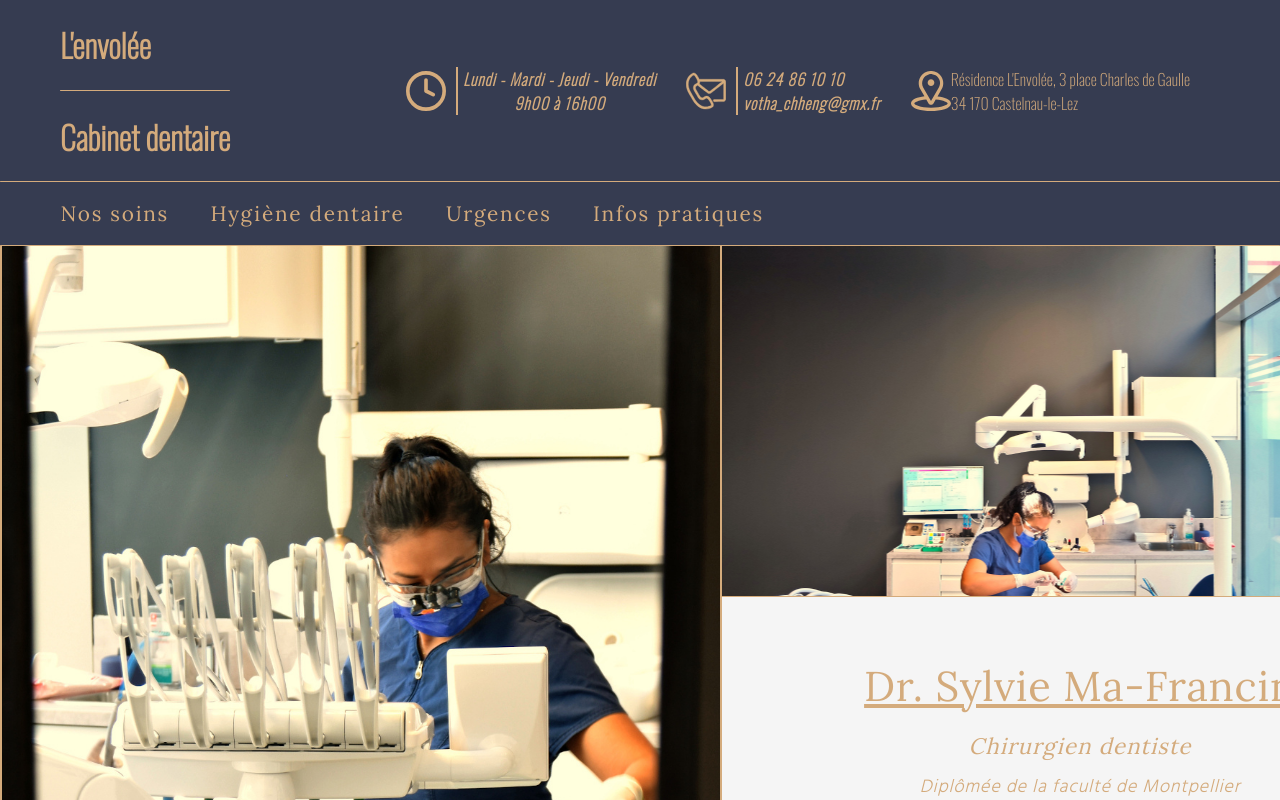
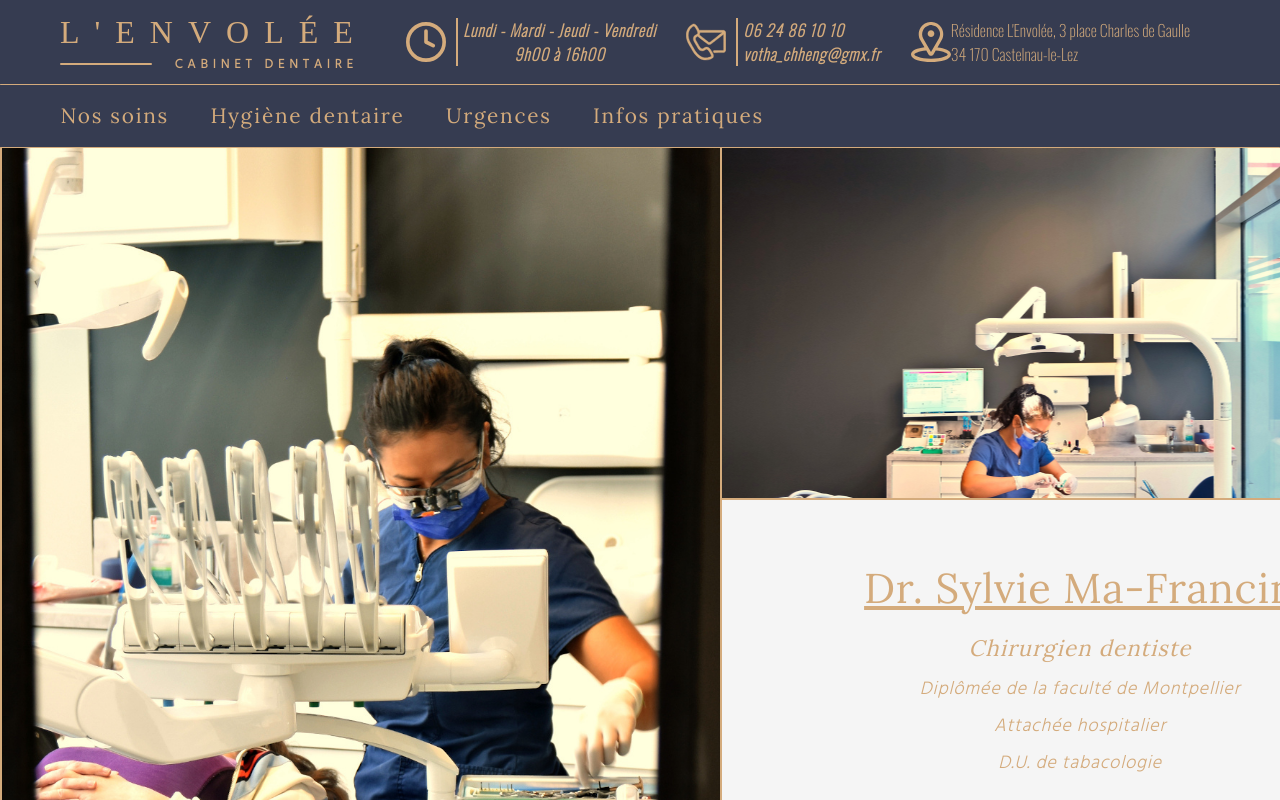
Before and after one commit to Votha-Chheng/cabinet-lenvolee, a Next.js app: page / in a window 1280 px wide. Shown: the top 800 px of the page. Built offline with nearby package versions, Linux system fonts and the light colour scheme; a web font is replaced by a local one.

Commit message:
Fixing bug

```diff
--- a/components/mainlogo.js
+++ b/components/mainlogo.js
@@ -1,14 +1,9 @@
-import { motion } from "framer-motion";
 import styled from "styled-components";
 import LineThrough from "./linethrough";
 
 const MainLogo = () => {
   return (
-    <motion.LogoDiv
-        initial={{opacity:0}}
-        animate={{opacity:1}}
-        transition={{duration :0.5, delay:0.25}}
-    >
+    <LogoDiv>
       <h1 className="first">L&apos;envolée</h1>
       <div className="sub-logo">
         <div className="line">
@@ -16,7 +11,7 @@ const MainLogo = () => {
         </div>
         <h1>Cabinet dentaire</h1>
       </div>
-    </motion.LogoDiv>
+    </LogoDiv>
   );
 }
 
```
